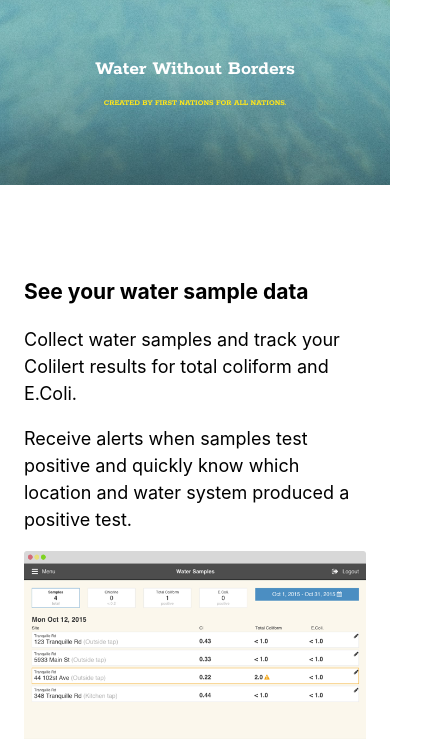
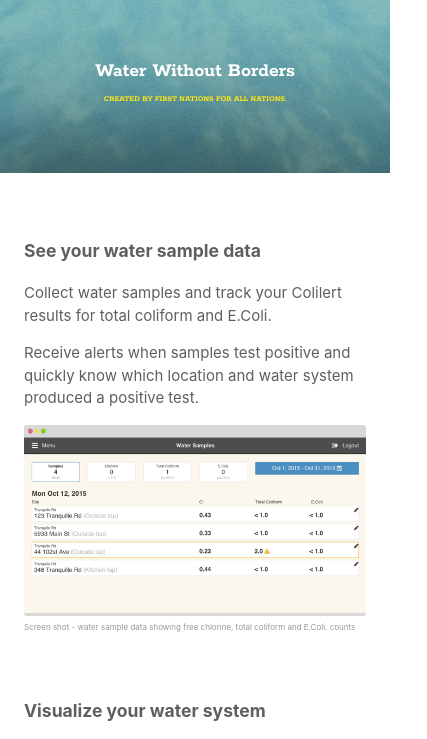
Before and after one commit to sewllkwe/sewllkwe.github.io, a plain HTML site: page index.html in a window 390 px wide. Shown: the part 301-1040 px from the top of the page, 427 px wide, since content can reach past the window. Drawn offline with Linux system fonts and the light colour scheme.

Commit message:
more responsive layout

```diff
--- a/css/style.css
+++ b/css/style.css
@@ -9,7 +9,8 @@
 
 body {
   font-size: 1.8rem; /* = 18px */
-  line-height: 2.7rem;
+  line-height: 1.5;
+  color: #5F5F5F;
   margin: 0;
 }
 
@@ -50,18 +51,19 @@
 }
 
 .feature {
-  padding: 24px;
+  padding: 0 24px;
   display: flex;
   margin-bottom: 48px;
 }
 
-.feature figcaption {
+.feature__screen figcaption {
   font-size: 0.8rem;
   line-height: 1rem;
   color: #999999;
 }
 
 .feature__screen {
+  flex: 0 1 70%;
   margin: 0;
   margin-bottom: 24px;
 }
@@ -77,7 +79,11 @@
 }
 
 .feature__screen img {
-  width: 628px;
+  width: 100%;
+}
+
+.feature__content {
+  flex: 1 1 30%;
 }
 
 .aside {
@@ -90,10 +96,11 @@
   justify-content: space-around;
   font-size: 1.4rem;
   line-height: 2.1rem;
+  padding-top: 36px;
 }
 
-.additional div {
-  margin: 36px;
+.additional > div {
+  margin: 0 36px 36px;
 }
 
 .sub-feature {
@@ -132,28 +139,31 @@
         font-size: 1.25rem;
     }
 
-    .feature__screen img {
-      width: 471px;
-    }
+  .feature {
+    font-size: 1.6rem;
+  }
+
+  .feature__screen {
+    flex: 0 1 60%
+  }
+
+  .feature__content {
+    flex: 1 1 40%;
+  }
 
 }
 
 @media (max-width: 780px) {
   .feature {
-    flex-wrap: wrap;
+    font-size: 1.5rem;
   }
 
   .feature__screen {
-    width: 100%;
-    padding: 0;
+    flex: 0 1 50%;
   }
 
-  .feature__screen img {
-    width: 100%;
-  }
-
-  .feature__screen--left {
-    order: 2;
+  .feature__content {
+    flex: 1 1 50%;
   }
 }
 
@@ -166,9 +176,32 @@
         font-size: .8rem;
     }
 
-    .screen img {
-      max-width: 320px;
-    }
+  .feature {
+    flex-wrap: wrap;
+    margin-bottom: 24px;
+  }
+
+  .feature__screen, .feature__content {
+    flex: 1 1 100%;
+  }
+
+  .feature__screen {
+    padding: 0;
+    order: 2;
+  }
+
+  .additional {
+    flex-wrap: wrap;
+  }
+
+  .additional > div {
+    margin: 0 24px 24px;
+  }
+
+  .sub-feature__icon {
+    display: none;
+  }
+
 
 }
 
```
